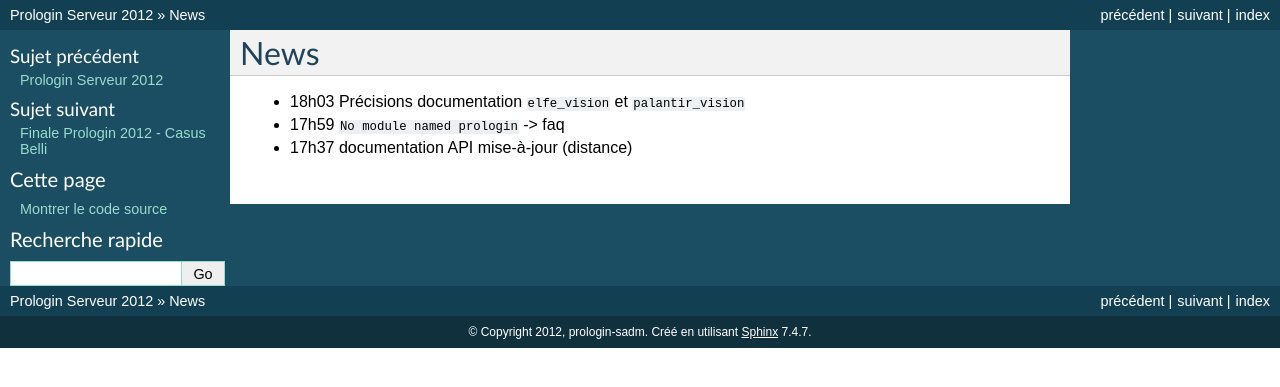
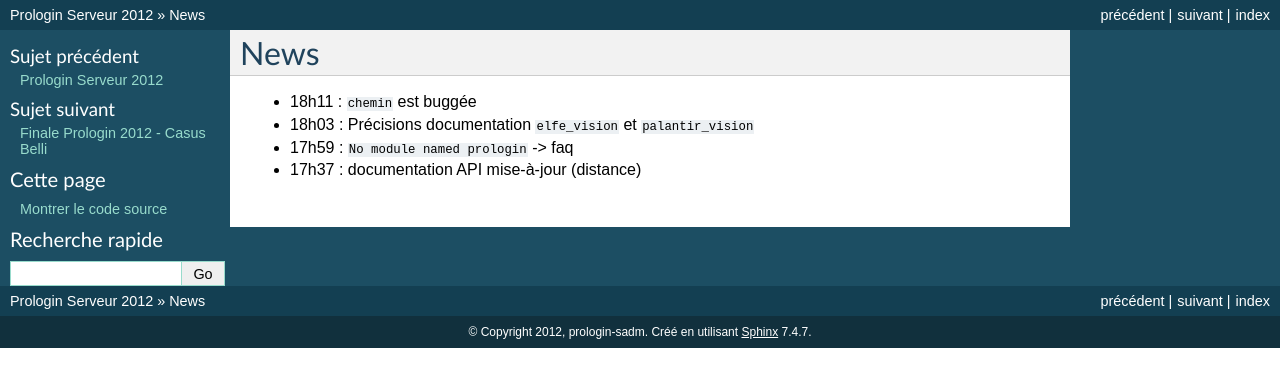
Before and after one commit to prologin/prologin2012, a Sphinx documentation site: the page built from doc/news.rst, in a window 1280 px wide. Shown: the top 387 px of the page. Built offline with Sphinx 7.4.7, drawn with Linux system fonts in a browser that asks for light colours.

Commit message:
doc chemin buggée

```diff
--- a/doc/faq-candidat.rst
+++ b/doc/faq-candidat.rst
@@ -106,6 +106,11 @@ Que renvoit la fonction ``distance`` en cas de positions invalides ?
 
 Elle renvoit -1.
 
+La fonction ``chemin`` renvoit parfois des valeurs abhérates
+------------------------------------------------------------
+
+On sait.
+
 Mort
 ====
 
--- a/doc/news.rst
+++ b/doc/news.rst
@@ -2,6 +2,7 @@
 News
 ====
 
-- 18h03 Précisions documentation ``elfe_vision`` et ``palantir_vision``
-- 17h59 ``No module named prologin`` -> faq
-- 17h37 documentation API mise-à-jour (distance)
+- 18h11 : ``chemin`` est buggée
+- 18h03 : Précisions documentation ``elfe_vision`` et ``palantir_vision``
+- 17h59 : ``No module named prologin`` -> faq
+- 17h37 : documentation API mise-à-jour (distance)
```
